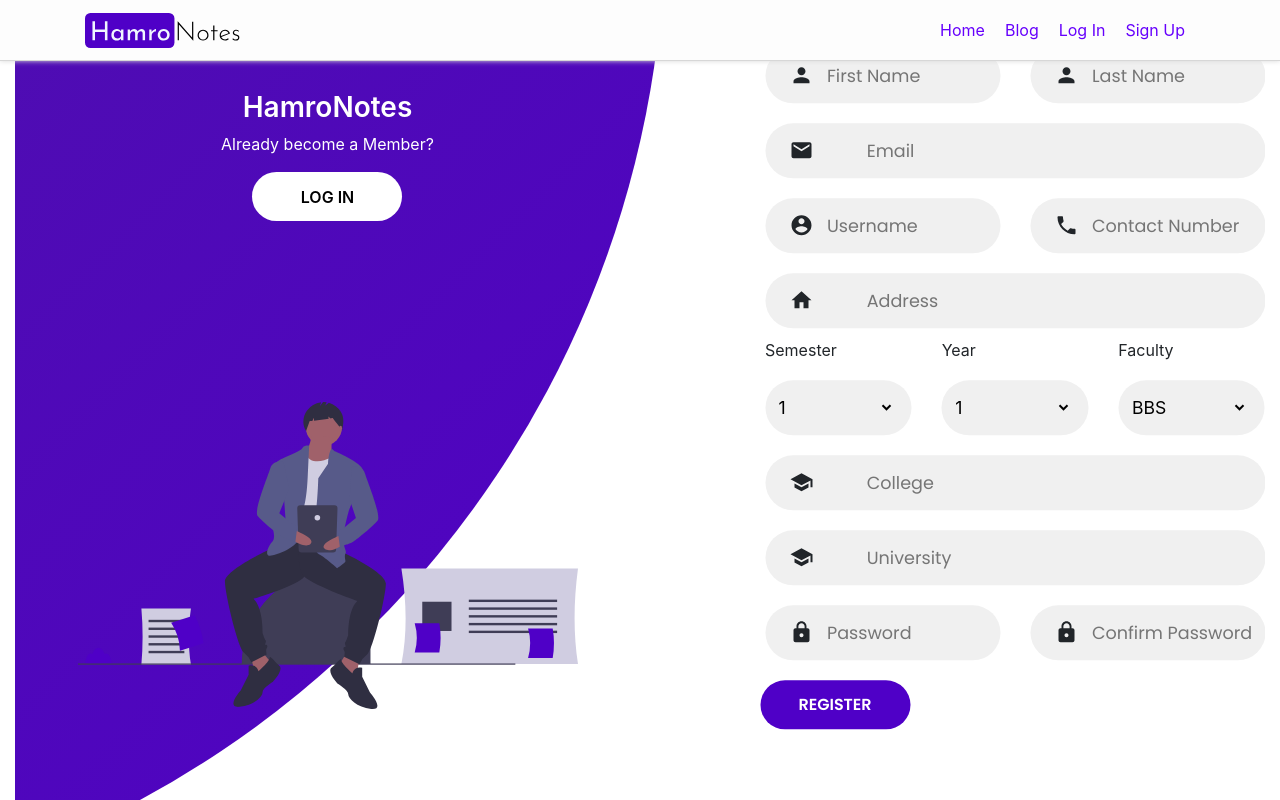
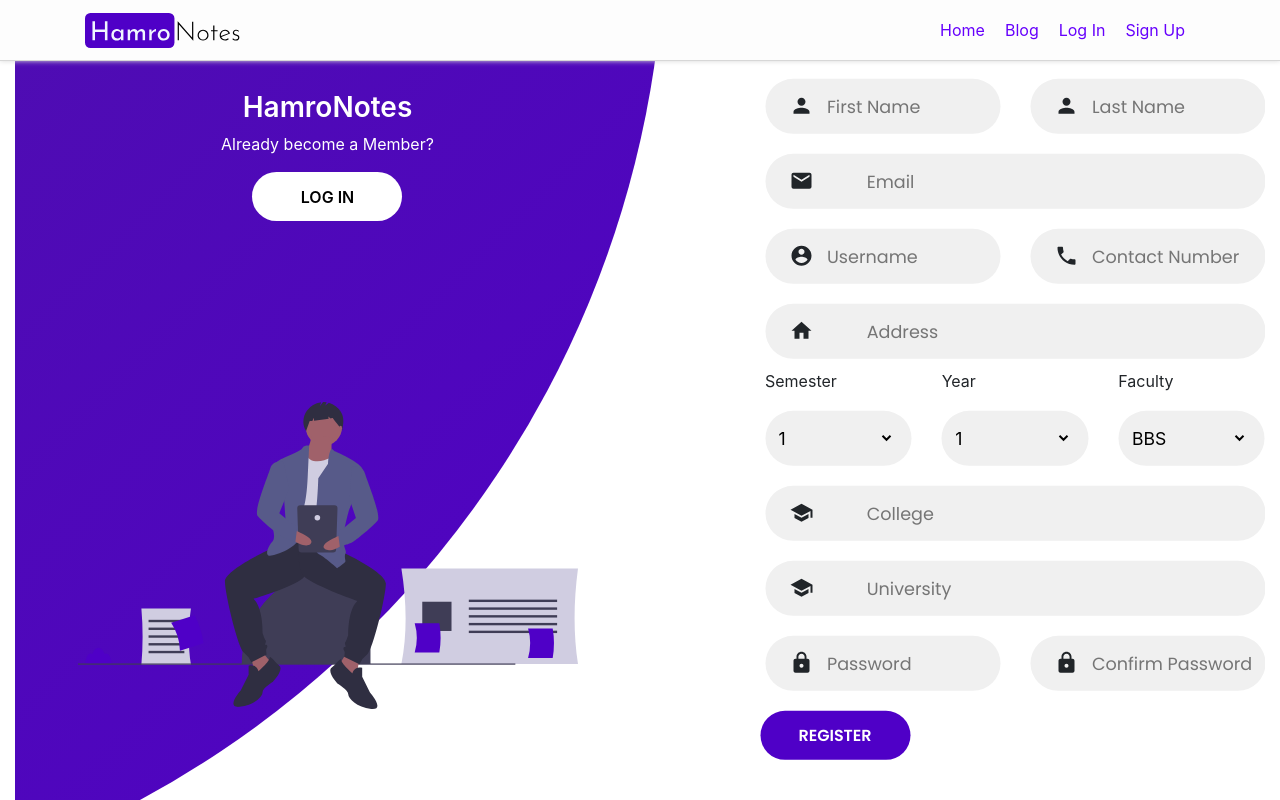
Before and after one commit to rajeshpandey2053/iw-major, a React (Create React App) app: page /register in a window 1280 px wide. Built offline with nearby package versions, Linux system fonts and the light colour scheme.

Commit message:
fix: fix position items in login and register page

```diff
--- a/src/components/Login/Login.scss
+++ b/src/components/Login/Login.scss
@@ -11,6 +11,7 @@ $color_code_hover: #4e2092;
     position: relative;
     width: 100%;
     min-height: 100vh;
+    padding: 61px 0 0 0;
     overflow: hidden;
 
     .login {
--- a/src/components/Register/Register.scss
+++ b/src/components/Register/Register.scss
@@ -28,6 +28,7 @@ $color_code_hover: #4e2092;
       z-index: 6;
 
       .register-form {
+        padding: 61px 0 0 0;
         display: flex;
         align-items: center;
         justify-content: center;
@@ -60,6 +61,7 @@ $color_code_hover: #4e2092;
             font-size: 1.1rem;
             margin-left: 20px;
           }
+
           select {
             width: 120px;
             background: none;
@@ -67,7 +69,8 @@ $color_code_hover: #4e2092;
             outline: none;
             font-size: 1.1rem;
           }
-                        &::placeholder{
+
+          &::placeholder {
             font-weight: 600;
           }
         }
```
Lines whose indentation alone changed are shown as unchanged.
